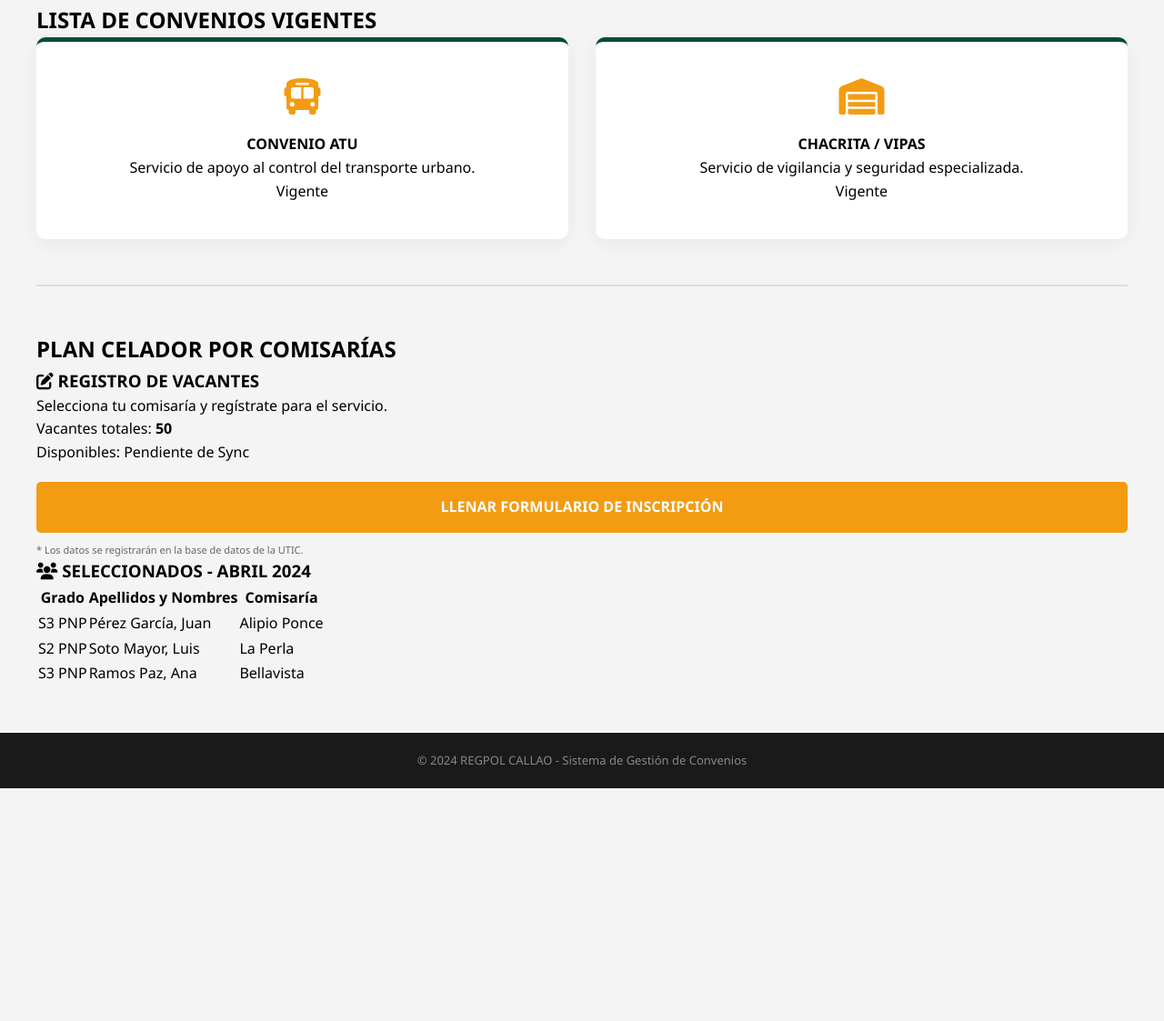
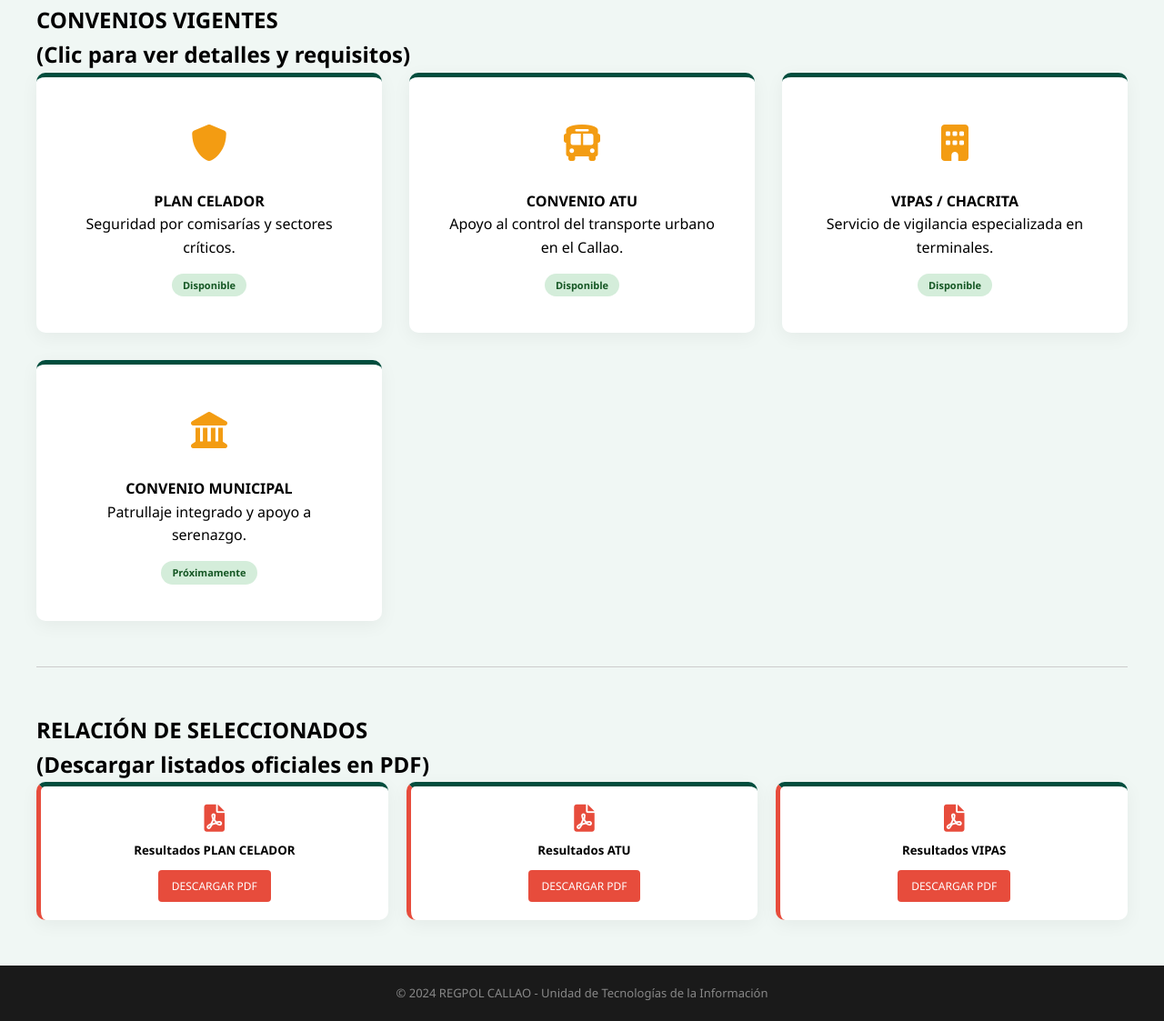
Before and after one commit to ANTHONY109823/REGPOL_CALLAO, a plain HTML site: page convenios.html in a window 1280 px wide. Shown: the part 211-1334 px from the top of the page at 91% size. Before the commit the page ends 1078 px from the top, so only its background shows below. Drawn offline with Linux system fonts and the light colour scheme.

Commit message:
agregando mas hoja convenio

```diff
--- a/convenios.html
+++ b/convenios.html
@@ -7,90 +7,93 @@
     <link rel="stylesheet" href="style.css">
     <link rel="stylesheet" href="https://cdnjs.cloudflare.com/ajax/libs/font-awesome/6.0.0/css/all.min.css">
 </head>
-<body>
+<body class="bg-soft-green"> <!-- Clase para el fondo verde suave -->
 
-    <!-- Reutilizamos el Header para mantener la identidad -->
     <header class="main-header">
         <div class="container header-flex">
             <img src="img/regpol callao.jpg" alt="Logo" class="logo-pnp">
             <div class="title-text">
-                <h1>CONVENIOS INSTITUCIONALES</h1>
+                <h1>PORTAL DE CONVENIOS</h1>
                 <p>REGIÓN POLICIAL CALLAO</p>
             </div>
-            <a href="index.html" class="btn-action-top"><i class="fas fa-arrow-left"></i> VOLVER</a>
+            <a href="index.html" class="btn-action-top"><i class="fas fa-home"></i> INICIO</a>
         </div>
     </header>
 
     <main class="container content-area">
 
-        <!-- SECCIÓN 1: LISTADO DE CONVENIOS -->
-        <h2 class="section-title">LISTA DE CONVENIOS VIGENTES</h2>
+        <!-- SECCIÓN 1: CONVENIOS (REDIRECCIÓN A HOJAS DETALLE) -->
+        <h2 class="section-title">CONVENIOS VIGENTES <br><span>(Clic para ver detalles y requisitos)</span></h2>
+
         <div class="grid-cards">
-            <div class="card">
-                <i class="fas fa-bus card-icon"></i>
-                <h4>CONVENIO ATU</h4>
-                <p>Servicio de apoyo al control del transporte urbano.</p>
-                <span class="status">Vigente</span>
+            <!-- Tarjeta Plan Celador -->
+            <a href="celador.html" class="card-link">
+                <div class="card convenio-card">
+                    <div class="card-icon"><i class="fas fa-shield-alt"></i></div>
+                    <h4>PLAN CELADOR</h4>
+                    <p>Seguridad por comisarías y sectores críticos.</p>
+                    <span class="badge">Disponible</span>
+                </div>
+            </a>
+
+            <!-- Tarjeta ATU -->
+            <a href="#" class="card-link">
+                <div class="card convenio-card">
+                    <div class="card-icon"><i class="fas fa-bus"></i></div>
+                    <h4>CONVENIO ATU</h4>
+                    <p>Apoyo al control del transporte urbano en el Callao.</p>
+                    <span class="badge">Disponible</span>
+                </div>
+            </a>
+
+            <!-- Tarjeta VIPAS -->
+            <a href="#" class="card-link">
+                <div class="card convenio-card">
+                    <div class="card-icon"><i class="fas fa-building"></i></div>
+                    <h4>VIPAS / CHACRITA</h4>
+                    <p>Servicio de vigilancia especializada en terminales.</p>
+                    <span class="badge">Disponible</span>
+                </div>
+            </a>
+
+            <!-- Tarjeta Municipalidad -->
+            <a href="#" class="card-link">
+                <div class="card convenio-card">
+                    <div class="card-icon"><i class="fas fa-landmark"></i></div>
+                    <h4>CONVENIO MUNICIPAL</h4>
+                    <p>Patrullaje integrado y apoyo a serenazgo.</p>
+                    <span class="badge">Próximamente</span>
+                </div>
+            </a>
+        </div>
+
+        <div class="divider"></div>
+
+        <!-- SECCIÓN 2: SELECCIONADOS (REDIRECCIÓN A PDF) -->
+        <h2 class="section-title">RELACIÓN DE SELECCIONADOS <br><span>(Descargar listados oficiales en PDF)</span></h2>
+
+        <div class="grid-cards-small">
+            <div class="card pdf-card">
+                <i class="fas fa-file-pdf"></i>
+                <h5>Resultados PLAN CELADOR</h5>
+                <a href="documentos/seleccionados_celador.pdf" target="_blank" class="btn-pdf">DESCARGAR PDF</a>
             </div>
-            <div class="card">
-                <i class="fas fa-warehouse card-icon"></i>
-                <h4>CHACRITA / VIPAS</h4>
-                <p>Servicio de vigilancia y seguridad especializada.</p>
-                <span class="status">Vigente</span>
+            <div class="card pdf-card">
+                <i class="fas fa-file-pdf"></i>
+                <h5>Resultados ATU</h5>
+                <a href="documentos/seleccionados_atu.pdf" target="_blank" class="btn-pdf">DESCARGAR PDF</a>
+            </div>
+            <div class="card pdf-card">
+                <i class="fas fa-file-pdf"></i>
+                <h5>Resultados VIPAS</h5>
+                <a href="documentos/seleccionados_vipas.pdf" target="_blank" class="btn-pdf">DESCARGAR PDF</a>
             </div>
         </div>
 
-        <hr style="margin: 50px 0; border: 1px solid #ddd;">
-
-        <!-- SECCIÓN 2: PLAN CELADOR (SISTEMA DINÁMICO) -->
-        <section class="plan-celador">
-            <h2 class="section-title">PLAN CELADOR POR COMISARÍAS</h2>
-
-            <div class="celador-container">
-                <!-- Lado Izquierdo: Registro -->
-                <div class="celador-form">
-                    <h3><i class="fas fa-edit"></i> REGISTRO DE VACANTES</h3>
-                    <p>Selecciona tu comisaría y regístrate para el servicio.</p>
-
-                    <div class="vacantes-info">
-                        <p>Vacantes totales: <strong>50</strong></p>
-                        <p>Disponibles: <span class="counter">Pendiente de Sync</span></p>
-                    </div>
-
-                    <!-- AQUÍ CONECTAREMOS EL GOOGLE FORM -->
-                    <a href="TU_LINK_DE_GOOGLE_FORM" target="_blank" class="btn-orange" style="width: 100%; text-align: center;">
-                        LLENAR FORMULARIO DE INSCRIPCIÓN
-                    </a>
-                    <p style="font-size: 11px; margin-top: 10px; color: #666;">* Los datos se registrarán en la base de datos de la UTIC.</p>
-                </div>
-
-                <!-- Lado Derecho: Resultados (Sorteados) -->
-                <div class="celador-list">
-                    <h3><i class="fas fa-users"></i> SELECCIONADOS - ABRIL 2024</h3>
-                    <div class="table-container">
-                        <table>
-                            <thead>
-                                <tr>
-                                    <th>Grado</th>
-                                    <th>Apellidos y Nombres</th>
-                                    <th>Comisaría</th>
-                                </tr>
-                            </thead>
-                            <tbody>
-                                <!-- Estos datos los puedes actualizar manualmente o embeber un Excel -->
-                                <tr><td>S3 PNP</td><td>Pérez García, Juan</td><td>Alipio Ponce</td></tr>
-                                <tr><td>S2 PNP</td><td>Soto Mayor, Luis</td><td>La Perla</td></tr>
-                                <tr><td>S3 PNP</td><td>Ramos Paz, Ana</td><td>Bellavista</td></tr>
-                            </tbody>
-                        </table>
-                    </div>
-                </div>
-            </div>
-        </section>
     </main>
 
     <footer>
-        <p>&copy; 2024 REGPOL CALLAO - Sistema de Gestión de Convenios</p>
+        <p>&copy; 2024 REGPOL CALLAO - Unidad de Tecnologías de la Información</p>
     </footer>
 
 </body>
--- a/style.css
+++ b/style.css
@@ -179,3 +179,91 @@ footer { background: #1a1a1a; color: #888; padding: 20px 0; text-align: center;
     .logo-pnp { height: 100px; margin-bottom: 10px; }
     .hero-overlay h2 { font-size: 24px; }
 }
+/* --- ESTILOS DE CONVENIOS Y DETALLES --- */
+.bg-soft-green {
+    background-color: #f0f7f4; /* Verde muy suave */
+}
+
+.divider {
+    height: 1px;
+    background: #ccc;
+    margin: 50px 0;
+}
+
+/* Tarjetas de Convenio Mejoradas */
+.card-link { text-decoration: none; color: inherit; }
+.convenio-card {
+    border-top: 5px solid var(--verde-pnp);
+    cursor: pointer;
+    transition: 0.4s;
+}
+.convenio-card:hover {
+    background-color: var(--verde-pnp);
+    color: white;
+}
+.convenio-card:hover .card-icon, .convenio-card:hover p { color: white; }
+
+.badge {
+    background: #d4edda;
+    color: #155724;
+    padding: 4px 12px;
+    border-radius: 15px;
+    font-size: 11px;
+    font-weight: bold;
+    display: inline-block;
+    margin-top: 15px;
+}
+
+/* Tarjetas de PDF */
+.grid-cards-small {
+    display: grid;
+    grid-template-columns: repeat(auto-fit, minmax(250px, 1fr));
+    gap: 20px;
+}
+.pdf-card {
+    padding: 20px;
+    background: white;
+    border-left: 5px solid #e74c3c; /* Rojo PDF */
+    display: flex;
+    flex-direction: column;
+    align-items: center;
+}
+.pdf-card i { font-size: 30px; color: #e74c3c; margin-bottom: 10px; }
+.btn-pdf {
+    font-size: 12px;
+    background: #e74c3c;
+    color: white;
+    padding: 8px 15px;
+    text-decoration: none;
+    border-radius: 4px;
+    margin-top: 10px;
+}
+
+/* Diseño de Hoja Detalle (Celador) */
+.info-layout { display: flex; gap: 40px; margin-top: 30px; }
+.info-details { flex: 2; }
+.info-action { flex: 1; }
+
+.info-box { background: white; padding: 25px; border-radius: 10px; margin-bottom: 20px; box-shadow: 0 4px 10px rgba(0,0,0,0.05); }
+.info-box h3 { color: var(--verde-pnp); margin-bottom: 15px; border-bottom: 2px solid #eee; padding-bottom: 10px; }
+.info-box ul { padding-left: 20px; }
+.info-box li { margin-bottom: 10px; }
+
+.highlight-price { background: #fffcf0; border: 2px solid var(--naranja-pnp); }
+.highlight-price p strong { font-size: 24px; color: var(--verde-pnp); }
+
+.registration-card {
+    background: var(--verde-pnp);
+    color: white;
+    padding: 40px;
+    border-radius: 15px;
+    text-align: center;
+    position: sticky;
+    top: 100px;
+}
+.registration-card i { font-size: 50px; margin-bottom: 20px; }
+.registration-card h3 { margin-bottom: 15px; }
+
+@media (max-width: 768px) {
+    .info-layout { flex-direction: column; }
+}
```
Also changed, not shown: celador.html (added, +67 -0 lines).
